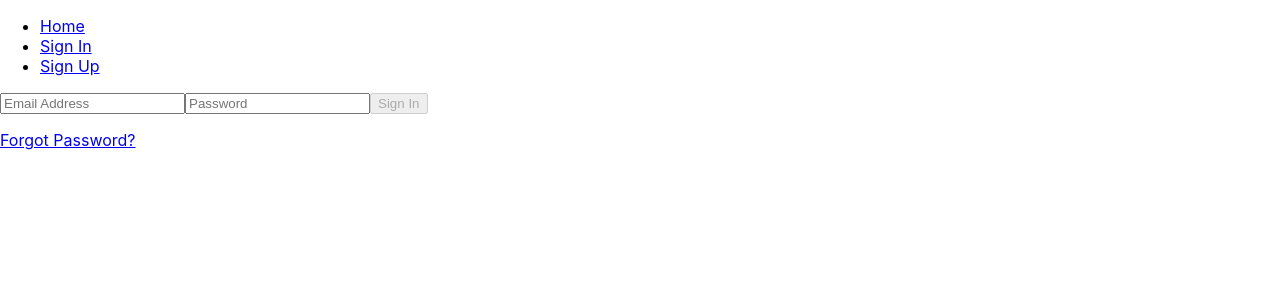
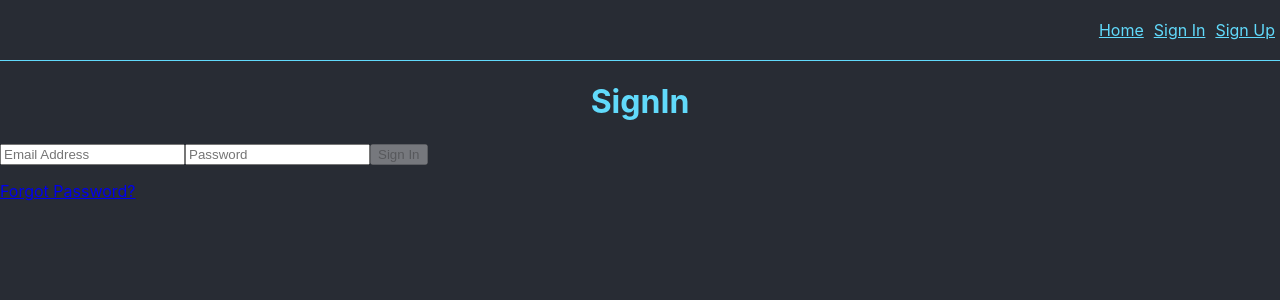
Before and after one commit to ivashchvlad/mybook, a React (Create React App) app: page /signin in a window 1280 px wide. Shown: the top 300 px of the page. Built offline with nearby package versions, Linux system fonts and the light colour scheme; no server answers.

Commit message:
styles for navbar and book tab

```diff
--- a/package.json
+++ b/package.json
@@ -15,14 +15,17 @@
     "@types/react-router-dom": "^5.1.5",
     "@types/styled-components": "^5.1.3",
     "axios": "^0.20.0",
-    "firebase": "^7.21.1",
+    "firebase": "^7.23.0",
     "lodash": "^4.17.20",
+    "node-sass": "^4.14.1",
     "react": "^16.13.1",
     "react-dom": "^16.13.1",
+    "react-measure": "^2.5.2",
     "react-redux": "^7.2.1",
     "react-router-dom": "^5.2.0",
     "react-scripts": "3.4.3",
     "react-spring": "^8.0.27",
+    "react-use-measure": "^2.0.2",
     "redux-thunk": "^2.3.0",
     "styled-components": "^5.2.0",
     "typescript": "^3.7.5"
--- a/src/components/BookView.tsx
+++ b/src/components/BookView.tsx
@@ -22,26 +22,28 @@ interface MyOwnProps {
 const Article = styled(animated.article)`
     background: #191b21;
     color: white;
-    min-height: 300px;
+    min-height: 200px;
     padding: 2%;
-    margin: 5%;
+    margin: 2% 5% 2% 5%;
 `
 
 function BookView({ book, id, getBookById, add, firebase }: MyOwnProps) {
     const [opacity, setOpacity] = React.useState(0)
+    const props = useSpring({config: {mass: 5, tension: 500, friction: 80},
+        opacity: opacity,
+    });
 
     useEffect(() => {
-        if(book) setOpacity(1);
+        if(book) {
+            setOpacity(1);
+        }
+    // eslint-disable-next-line react-hooks/exhaustive-deps
     }, [book])
 
     useEffect(() => {
         if (!book) getBookById(id);
         // eslint-disable-next-line react-hooks/exhaustive-deps
     }, [])
-
-    const props = useSpring({config: {mass: 5, tension: 500, friction: 80},
-        opacity: opacity,
-    });
 
     const handleClick = (e: MouseEvent) => {
         e.preventDefault();
--- a/src/components/Books.tsx
+++ b/src/components/Books.tsx
@@ -36,7 +36,7 @@ function Books({ firebase, clearBooks }: MyPropType) {
 
     return (
         <div>
-            <h1>HELLO THERE!!</h1>
+            <h1>Your Book List</h1>
             {
                 !!list && list.books.map((bookId: string) => (
                     <BookView id={bookId} key={bookId} />
--- a/src/components/Navigation.tsx
+++ b/src/components/Navigation.tsx
@@ -2,7 +2,8 @@ import React from 'react'
 import { Link } from 'react-router-dom'
 import { withAuthUser } from '../components/AuthUserContext'
 
-import SignOut from './SignOut';
+import SignOut from './SignOut'
+import '../css/navigation.scss'
 
 const Navigation = ({ authUser }: any) => (
     <nav>
--- a/src/components/SignOut.tsx
+++ b/src/components/SignOut.tsx
@@ -1,11 +1,19 @@
 import React from 'react';
 import { withFirebase } from './FirebaseContext'
+import { withRouter } from 'react-router-dom'
+import { History } from 'history'
 import Firebase from '../firebase'
 
-const SignOut = ({ firebase }: {firebase: Firebase}) => (
-    <button type="button" onClick={firebase.doSignOut}>
+const SignOut = ({ firebase, history }: {firebase: Firebase, history: History}) => {
+    const signingOut = () => {
+        firebase.doSignOut();
+        history.push('/');
+    }
+    return (
+    <a href="/" onClick={signingOut}>
         Sign Out
-    </button>
-);
+    </a>
+    )
+};
 
-export default withFirebase(SignOut);
+export default withRouter(withFirebase(SignOut));
--- /dev/null
+++ b/src/css/navigation.scss
@@ -0,0 +1,23 @@
+nav {
+    height: 60px;
+    width: 100%;
+    background-color: #282c34;
+    border-bottom: 1px solid #61dafb;
+}
+
+ul {
+    list-style-type: none;
+    margin: 0;
+    padding: 0;
+    width: 100%;
+    height: 100%;
+    display: flex;
+    flex-direction: row;
+    justify-content: flex-end;
+    align-items: center;
+}
+
+li a{
+    color: #61dafb;
+    margin: 5px;
+}
--- a/src/index.css
+++ b/src/index.css
@@ -5,9 +5,15 @@ body {
     sans-serif;
   -webkit-font-smoothing: antialiased;
   -moz-osx-font-smoothing: grayscale;
+  background-color: #282c34;
 }
 
 code {
   font-family: source-code-pro, Menlo, Monaco, Consolas, 'Courier New',
     monospace;
 }
+
+h1 {
+  color: #61dafb;
+  text-align: center;
+}
--- a/src/routes/SignIn.tsx
+++ b/src/routes/SignIn.tsx
@@ -36,6 +36,7 @@ function SignIn({ firebase, history }: myProps) {
 
     return (
         <div>
+            <h1>SignIn</h1>
             <form onSubmit={handleSubmit}>
                 <input
                     name="email"
```
Also changed, not shown: 1 other file (tests, documents, lock files or other folders).
